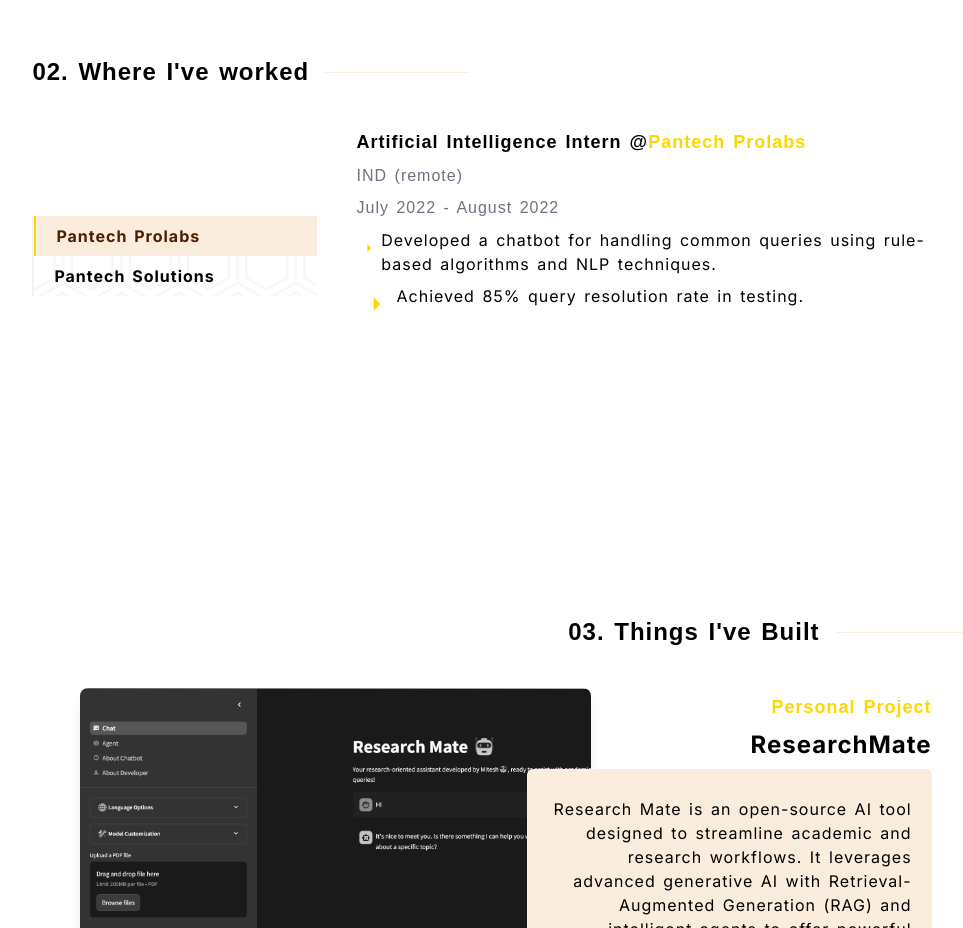
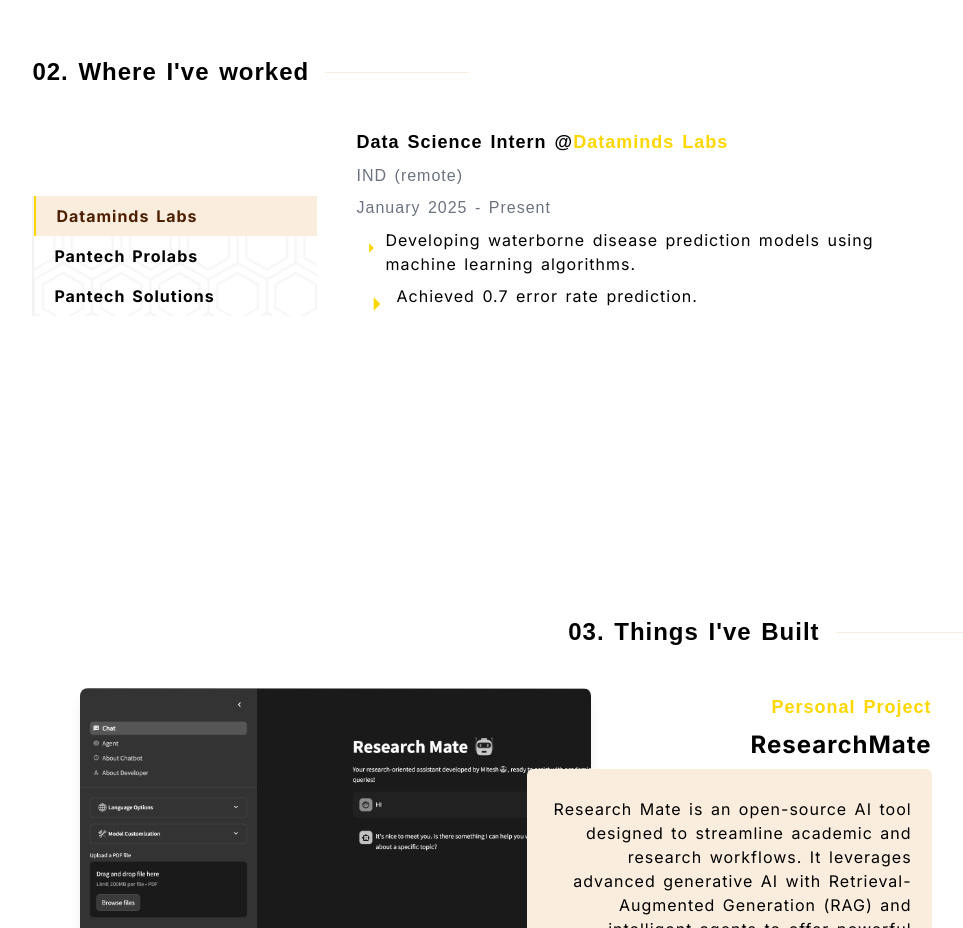
Before and after one commit to miteshgupta07/Portfolio, a Next.js app: page / in a window 1280 px wide. Shown: the part 1560-2488 px from the top of the page, without its empty margins (134-1097 px from the left). Built offline with nearby package versions, Linux system fonts and the light colour scheme; a web font is replaced by a local one.

Commit message:
Final Code Changes Done ✅

```diff
--- a/datas/data.ts
+++ b/datas/data.ts
@@ -70,11 +70,22 @@ export const sections = [
 ];
 
 export const companies = [
+  "Dataminds Labs",
   "Pantech Prolabs",
   "Pantech Solutions",
 ];
 
 export const companiesInfo = [
+  {
+    title: "Data Science Intern",
+    company: "Dataminds Labs",
+    location: "IND (remote)",
+    duration: "January 2025 - Present",
+    roles: [
+      "Developing waterborne disease prediction models using machine learning algorithms.",
+      "Achieved 0.7 error rate prediction.",
+    ],
+  },
   {
     title: "Artificial Intelligence Intern",
     company: "Pantech Prolabs",
```
